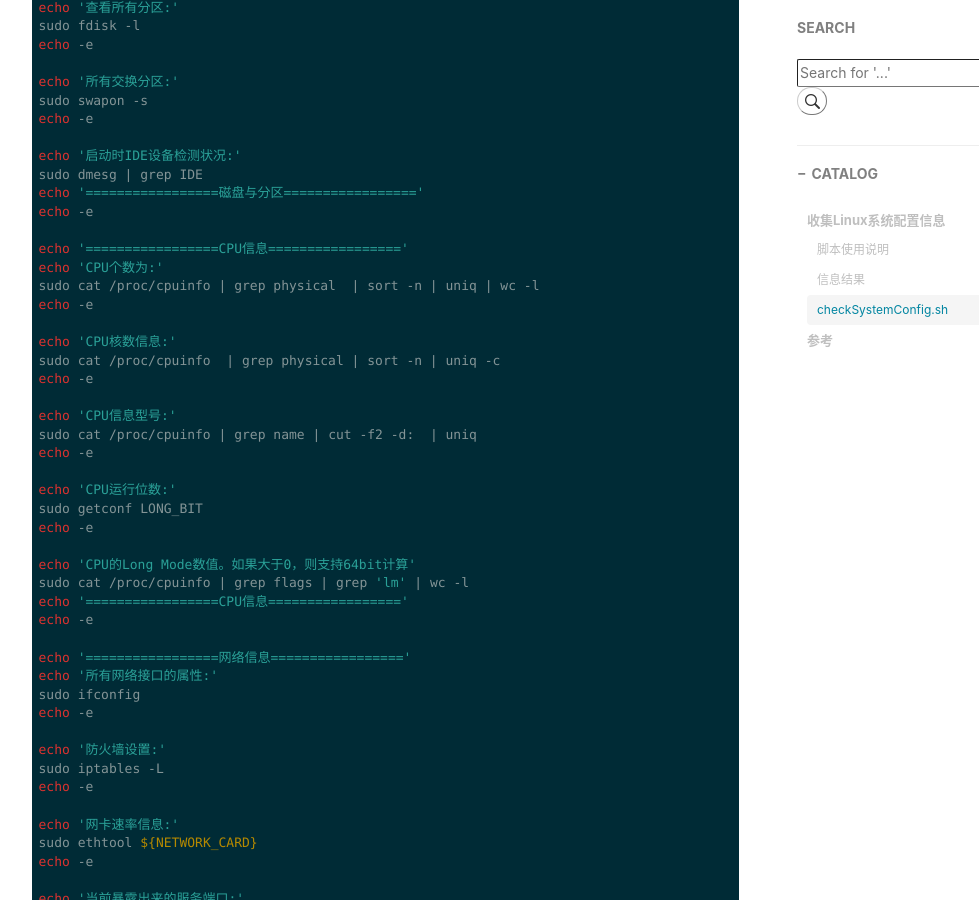
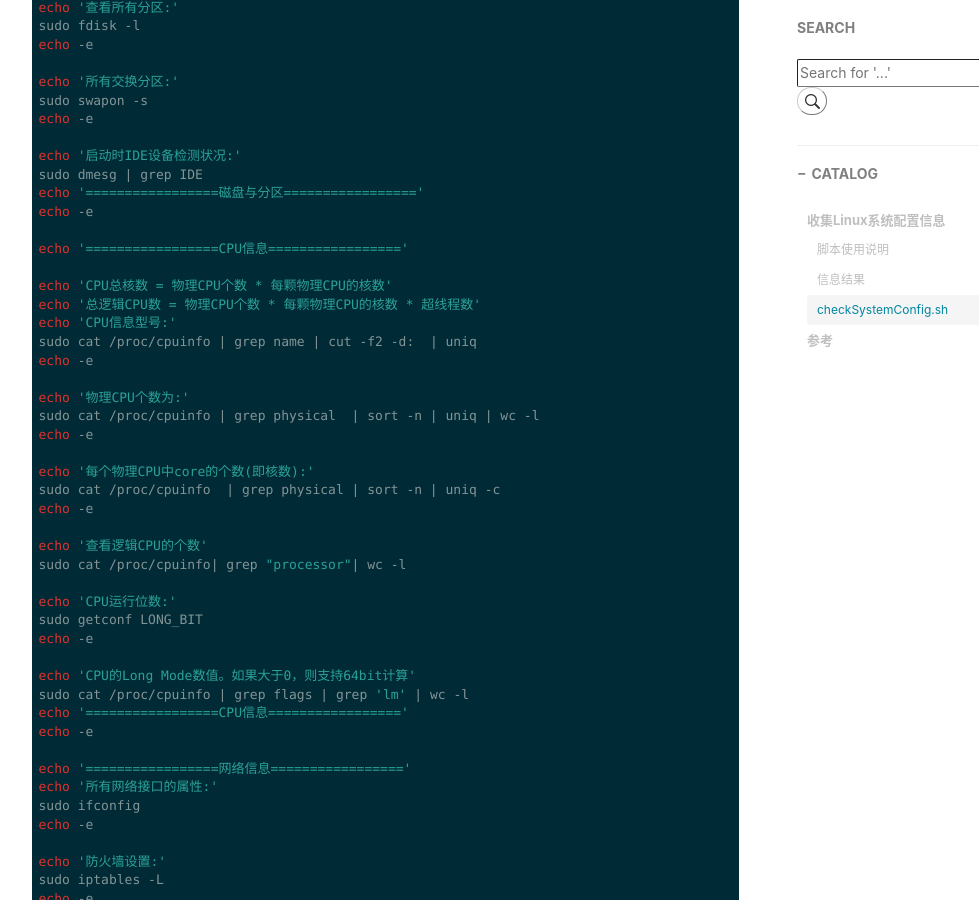
Before and after one commit to chenjian158978/chenjian.github.io, a Jekyll site: the page built from _posts/2018-08-29-Check System Config.md, in a window 1280 px wide and 900 px high, scrolled down 3047 px. Shown: the whole window, without its empty margins (233-1212 px from the left). Built offline with Jekyll 4.4.1, drawn with Linux system fonts in a browser that asks for light colours; comment, search, counter and statistics services are not loaded; some of the changed text lies outside the part shown.

Commit message:
更新博文

```diff
--- a/_posts/2018-08-29-Check System Config.md
+++ b/_posts/2018-08-29-Check System Config.md
@@ -155,17 +155,23 @@ echo '=================磁盘与分区================='
 echo -e
 
 echo '=================CPU信息================='
-echo 'CPU个数为:'
+
+echo 'CPU总核数 = 物理CPU个数 * 每颗物理CPU的核数'
+echo '总逻辑CPU数 = 物理CPU个数 * 每颗物理CPU的核数 * 超线程数'
+echo 'CPU信息型号:'
+sudo cat /proc/cpuinfo | grep name | cut -f2 -d:  | uniq
+echo -e
+
+echo '物理CPU个数为:'
 sudo cat /proc/cpuinfo | grep physical  | sort -n | uniq | wc -l
 echo -e
 
-echo 'CPU核数信息:'
+echo '每个物理CPU中core的个数(即核数):'
 sudo cat /proc/cpuinfo  | grep physical | sort -n | uniq -c
 echo -e
 
-echo 'CPU信息型号:'
-sudo cat /proc/cpuinfo | grep name | cut -f2 -d:  | uniq
-echo -e
+echo '查看逻辑CPU的个数'
+sudo cat /proc/cpuinfo| grep "processor"| wc -l
 
 echo 'CPU运行位数:'
 sudo getconf LONG_BIT
@@ -235,6 +241,7 @@ echo -e
 2. [linux 查看服务器配置](http://blog.csdn.net/zdwzzu2006/article/details/46818077)
 3. [ubuntu下查看各种服务命令service及关闭apache的方法](http://www.aiseminar.com/bbs/home.php?mod=space&uid=3&do=blog&id=2707)
 4. [在Ubuntu Linux上安装netstat](http://blog.sina.com.cn/s/blog_72ef7bea0101fos3.html)
+5. [Linux查看物理CPU个数、核数、逻辑CPU个数](http://www.cnblogs.com/bugutian/p/6138880.html)
 
 
 
```
Also changed, not shown: _posts/2017-04-06-Books I Read During 2017.md (+7 -0 lines), _posts/2017-10-17-The Pause Container Of Kubernetes.md (+8 -4 lines).
